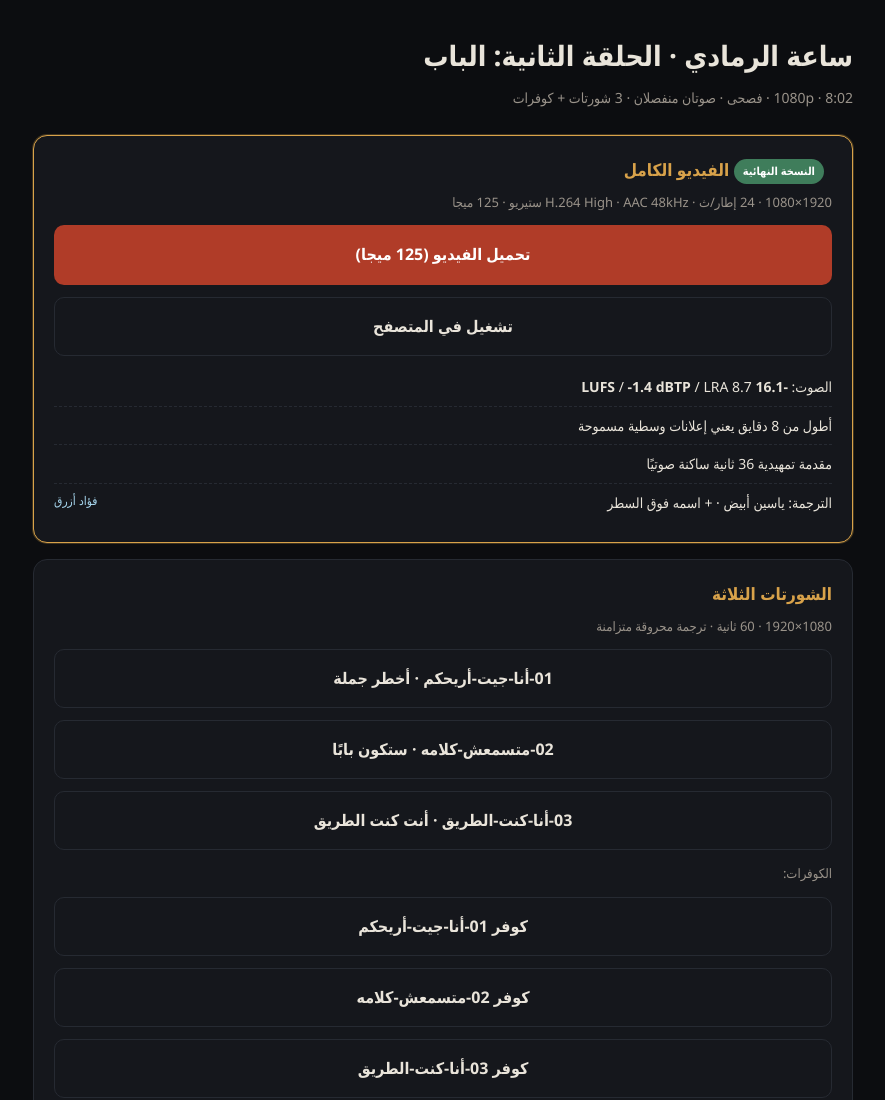
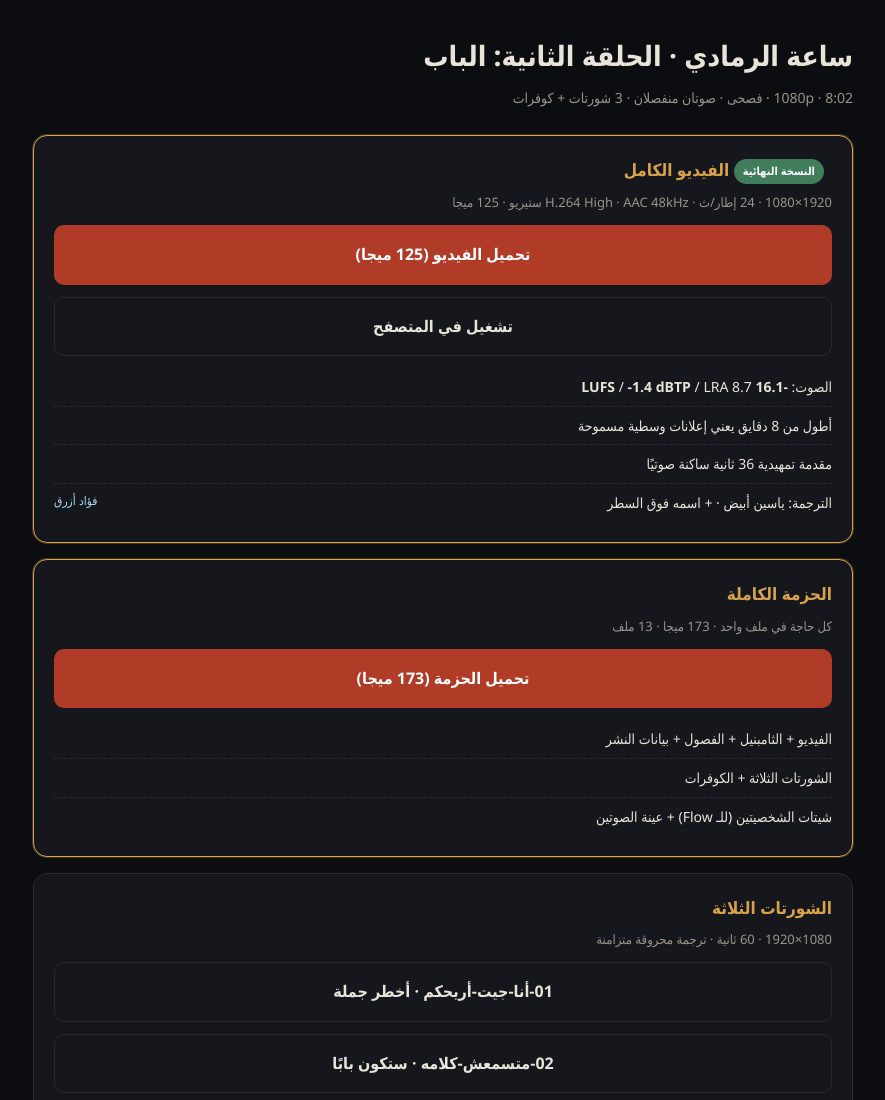
Before and after one commit to islamelasal/rewayat, a plain HTML site: page output/dl/index.html in a window 1280 px wide. Shown: the top 1100 px of the page, without its empty margins (197-1082 px from the left). Drawn offline with Linux system fonts and the light colour scheme.

Commit message:
EP2 delivery: audio demo, 173MB bundle, publishing calendar
- عينة-الصوتين-ep02.mp3: 64s A/B alternating the two voices, measured
  f0 per window to prove separation on the final mix (133.9 / 107.4 /
  111.1 / 94.7Hz).
- حزمة-الحلقة-2.zip: 173MB, 13 files, folder structure preserved.
- تقويم-النشر: EP2 marked ready, 5-step upload plan with the three
  shorts scheduled Tue/Wed/Fri, and post-48h decision rules.

Co-authored-by: arena-agent <297053741+arena-agent@users.noreply.github.com>

```diff
--- a/output/dl/index.html
+++ b/output/dl/index.html
@@ -52,6 +52,17 @@
   </ul>
 </div>
 
+
+<div class="card best">
+  <h2>الحزمة الكاملة</h2>
+  <div class="meta">كل حاجة في ملف واحد · 173 ميجا · 13 ملف</div>
+  <a class="btn btn-primary" href="حزمة-الحلقة-2.zip" download>تحميل الحزمة (173 ميجا)</a>
+  <ul class="files">
+    <li>الفيديو + الثامبنيل + الفصول + بيانات النشر</li>
+    <li>الشورتات الثلاثة + الكوفرات</li>
+    <li>شيتات الشخصيتين (للـ Flow) + عينة الصوتين</li>
+  </ul>
+</div>
 <div class="card">
   <h2>الشورتات الثلاثة</h2>
   <div class="meta">1080×1920 · 60 ثانية · ترجمة محروقة متزامنة</div>
```
Also changed, not shown: 2 other files.
